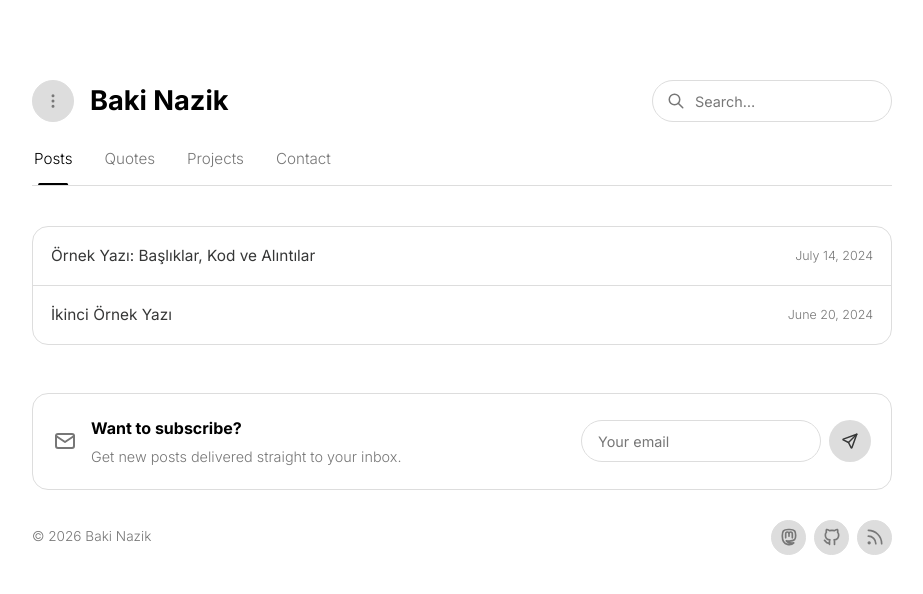
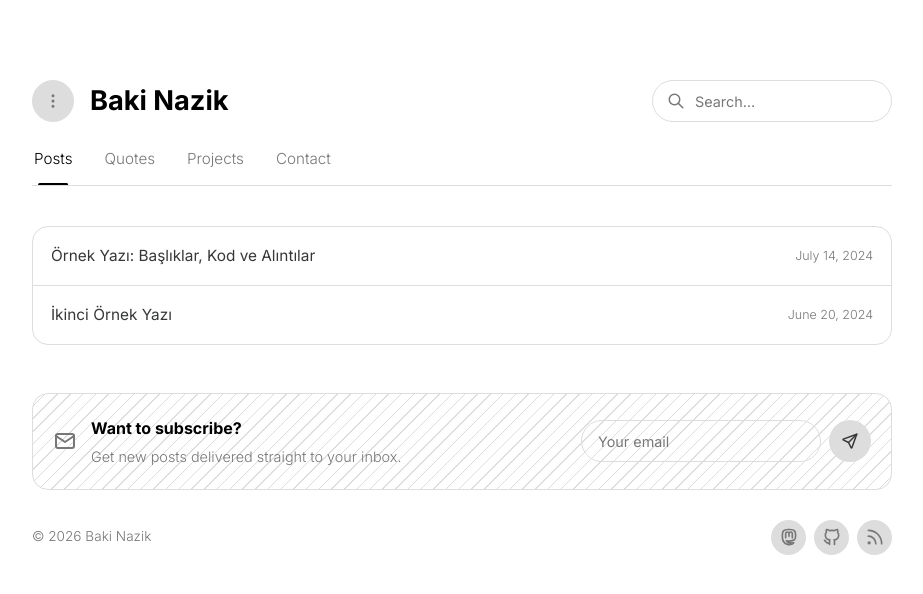
Before and after one commit to bakinazik/bakinazik.github.io, a Jekyll site: the page built from index.html, in a window 1280 px wide. Shown: the top 594 px of the page, without its empty margins (178-1101 px from the left). Built offline with Jekyll 4.4.1, drawn with Linux system fonts in a browser that asks for light colours; a style sheet for code colours, icons or effects is not loaded.

Commit message:
Update repository

```diff
--- a/_includes/style.css
+++ b/_includes/style.css
@@ -1253,6 +1253,7 @@
   border-radius: 16px;
   overflow: hidden;
   margin: 2rem 0 0;
+  background: repeating-linear-gradient(-45deg, transparent 0, transparent 8px, var(--border) 8px, var(--border) 9px);
 }
 
 .subscribe-info {
```
